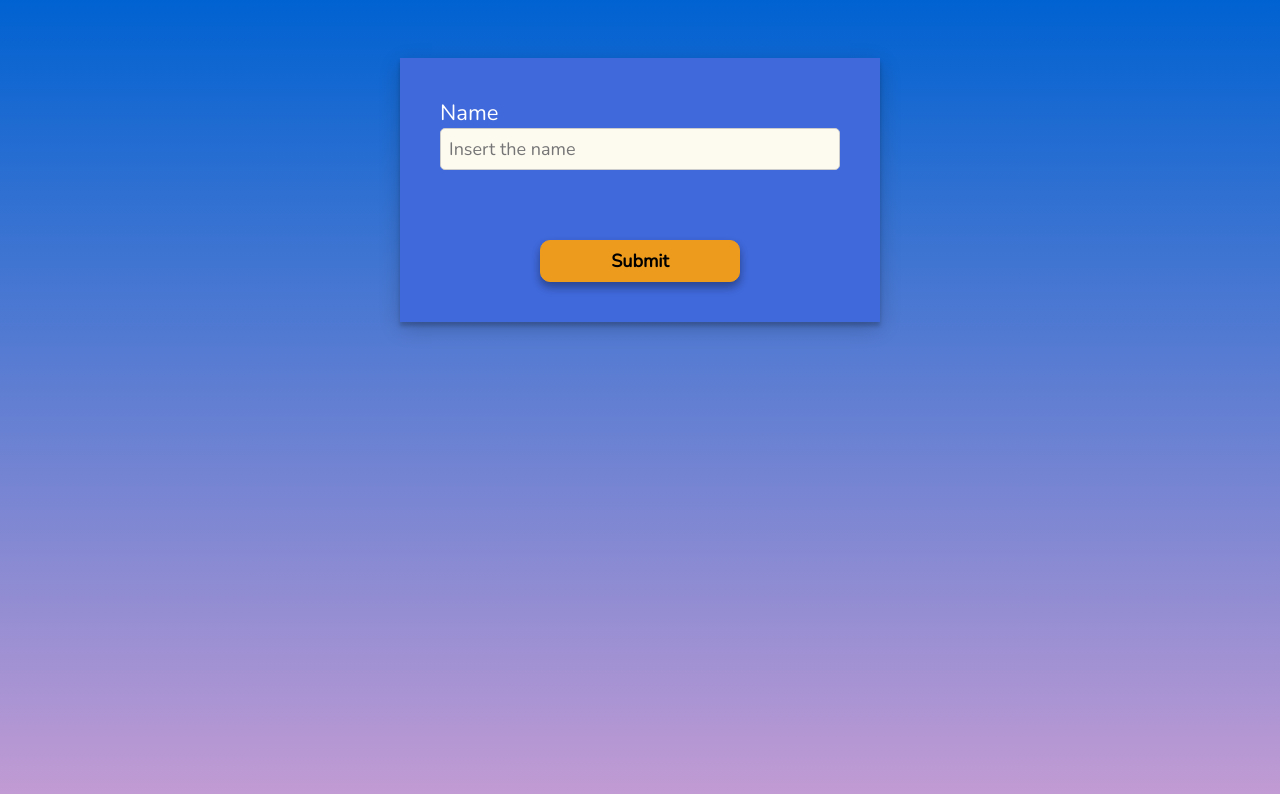
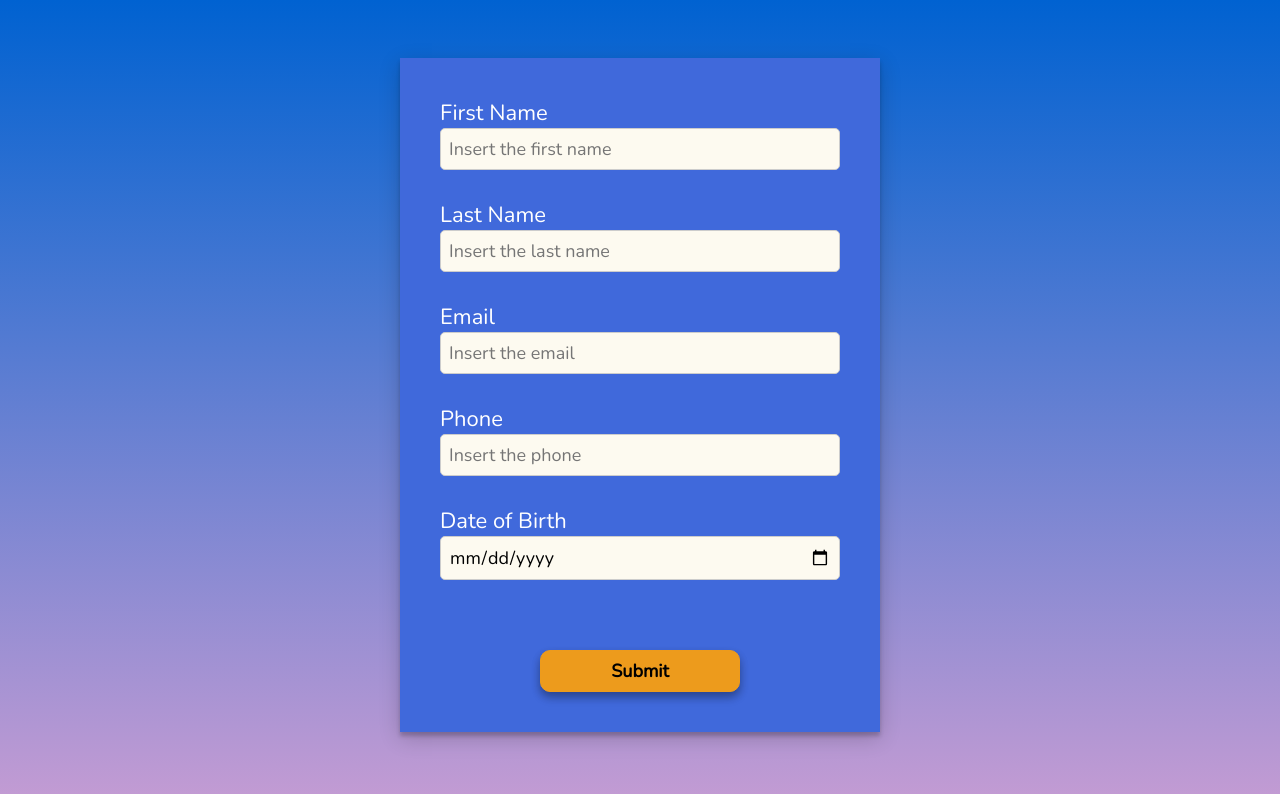
Before and after one commit to lutchenikova/TSX-Form, a React (Vite) app in the folder TSX-Form/: page / in a window 1280 px wide. Shown: the top 794 px of the page. Built offline with nearby package versions, Linux system fonts and the light colour scheme.

Commit message:
[develop] Create objects to render input fields

```diff
--- a/TSX-Form/src/components/Form.tsx
+++ b/TSX-Form/src/components/Form.tsx
@@ -1,5 +1,5 @@
 import { Button } from "./Button";
-import { Input } from "./Input";
+import { Input, InputProps } from "./Input";
 
 export type FormId = "addPerson" | "addUser";
 
@@ -8,9 +8,42 @@ type FormProps = {
 };
 
 export const Form = ({ formId }: FormProps) => {
+	const formFields: InputProps[] = [
+		{
+			isAutoFocus: true,
+			label: "First Name",
+			type: "text",
+		},
+		{
+			label: "Last Name",
+			type: "text",
+		},
+		{
+			label: "Email",
+			type: "email",
+		},
+		{
+			label: "Phone",
+			type: "tel",
+		},
+		{
+			label: "Date of Birth",
+			type: "date",
+		},
+	];
+
 	return (
 		<form id={formId}>
-			<Input isAutoFocus={true} isDisabled={false} isHidden={false} isRequired={false} label="Name" type={"text"} />
+			{formFields.map((field, index) => (
+				<Input
+					isAutoFocus={field.isAutoFocus}
+					isDisabled={field.isDisabled}
+					isRequired={field.isRequired}
+					key={index}
+					label={field.label}
+					type={field.type}
+				/>
+			))}
 			<Button form={formId} />
 		</form>
 	);
```
